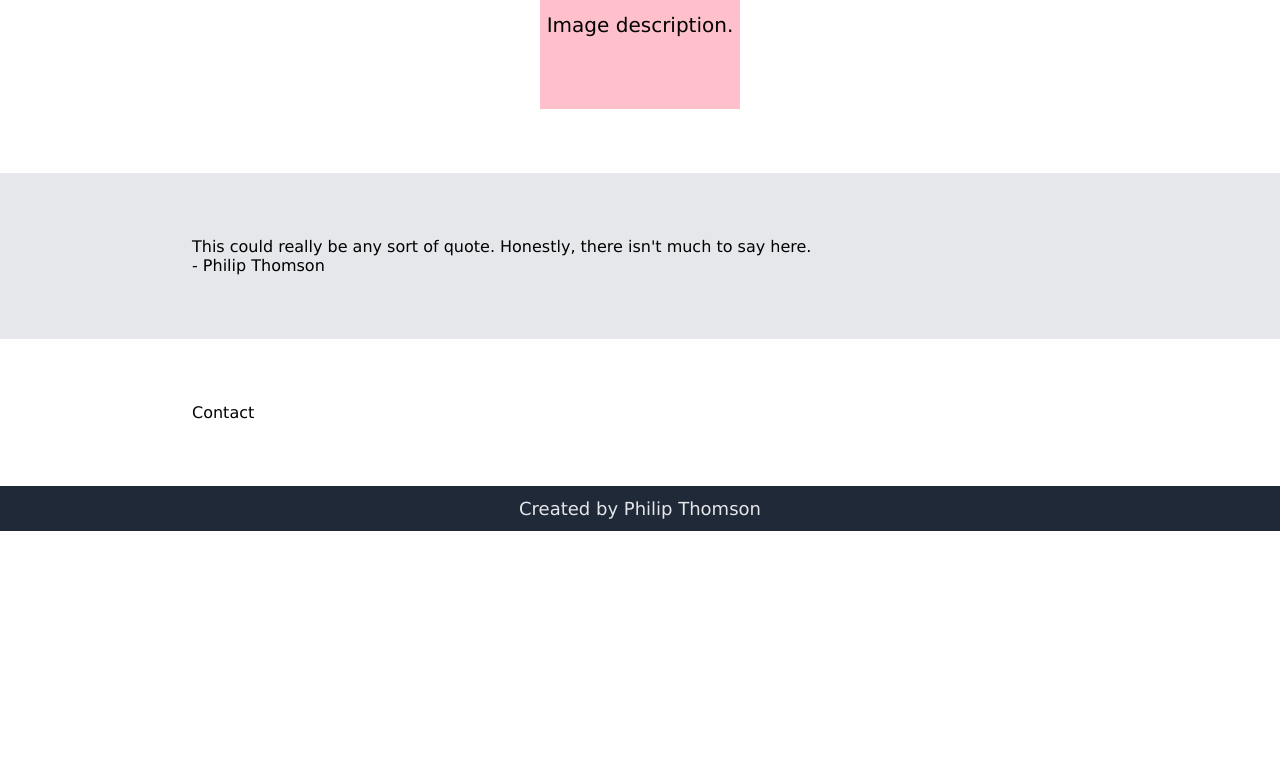
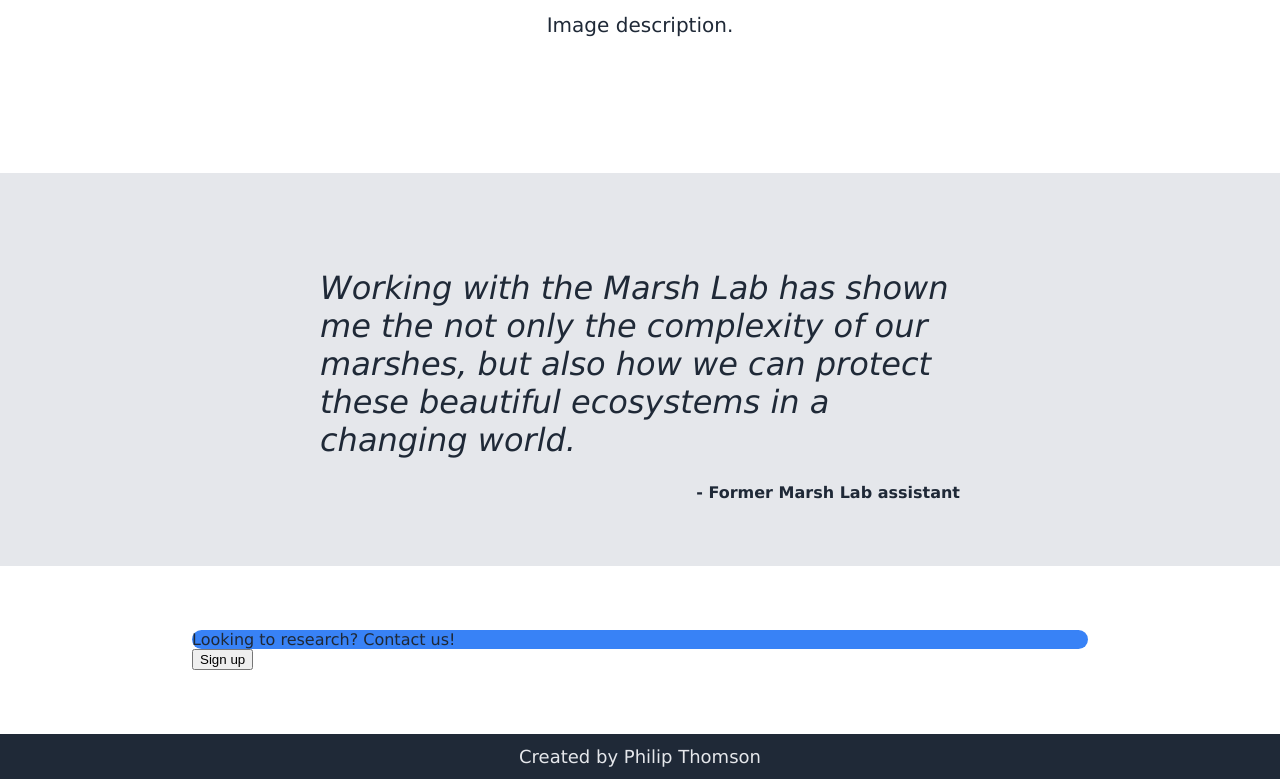
Before and after one commit to PhilT847/lab-landing-page, a plain HTML site: page index.html in a window 1280 px wide. Shown: the part 869-1648 px from the top of the page. Before the commit the page ends 1400 px from the top, so only its background shows below. Drawn offline with Linux system fonts and the light colour scheme.

Commit message:
Created contact-box for contact section

```diff
--- a/css/style.css
+++ b/css/style.css
@@ -2,6 +2,7 @@
 
 body {
     font-family: Verdana, Geneva, Tahoma, sans-serif;
+    color: #1F2937;
     min-height: 100vh;
     margin: 0; /* Remove default margin */
     display: flex; /* Align sections vertically */
@@ -113,7 +114,6 @@ a {
 }
 
 .img-with-text {
-    background-color: pink;
     width: 200px;
     height: 300px;
     display: flex;
@@ -124,12 +124,36 @@ a {
 
 .quote-section {
     background-color: #E5E7EB;
+    display: flex;
+    flex-direction: column;
+    gap: 24px;
+    padding-right: 25%;
+    padding-left: 25%;
+}
+
+.quote-text {
+    padding-top: 32px;
+    font-size: 32px;
+    font-style: italic;
+}
+
+.quote-attributed {
+    font-weight: 700;
+    text-align: right;
 }
 
 .contact-section {
     background-color: white;
 }
 
+.contact-box {
+    background-color: #3882f6;
+    border-radius: 24px;
+    display: flex;
+    align-items: center;
+    justify-content: space-between;
+}
+
 .footer {
     background-color: #1F2937;
     text-align: center;
--- a/index.html
+++ b/index.html
@@ -55,15 +55,24 @@
         </div>
 
         <div class="quote-section">
-            This could really be any sort of quote. Honestly,
-            there isn't much to say here.
-            <div>
-            - Philip Thomson
+            <div class="quote-text">
+                Working with the Marsh Lab has shown me the not
+                only the complexity of our marshes, but also how
+                we can protect these beautiful ecosystems in a
+                changing world.
+            </div>
+            <div class="quote-attributed">
+                - Former Marsh Lab assistant
             </div>
         </div>
 
         <div class="contact-section">
-            Contact
+            <div class="contact-box">
+                Looking to research? Contact us!
+            </div>
+            <button>
+                Sign up
+            </button>
         </div>
 
         <div class="footer">
```
